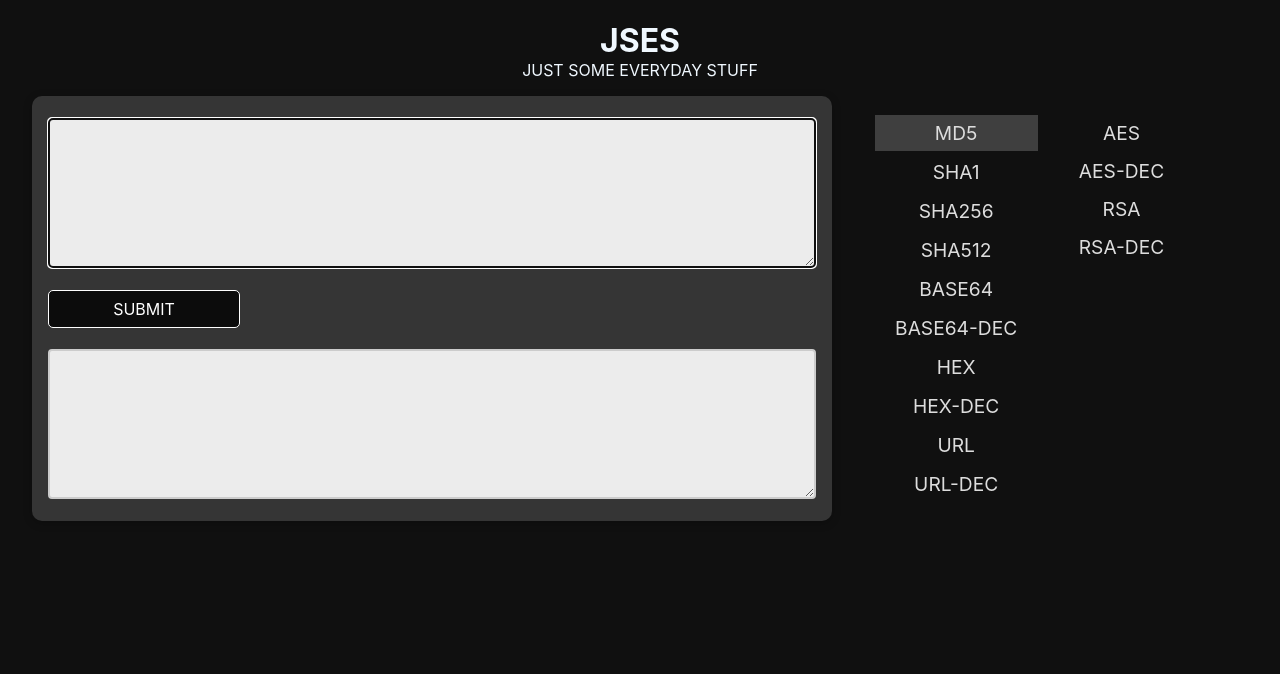
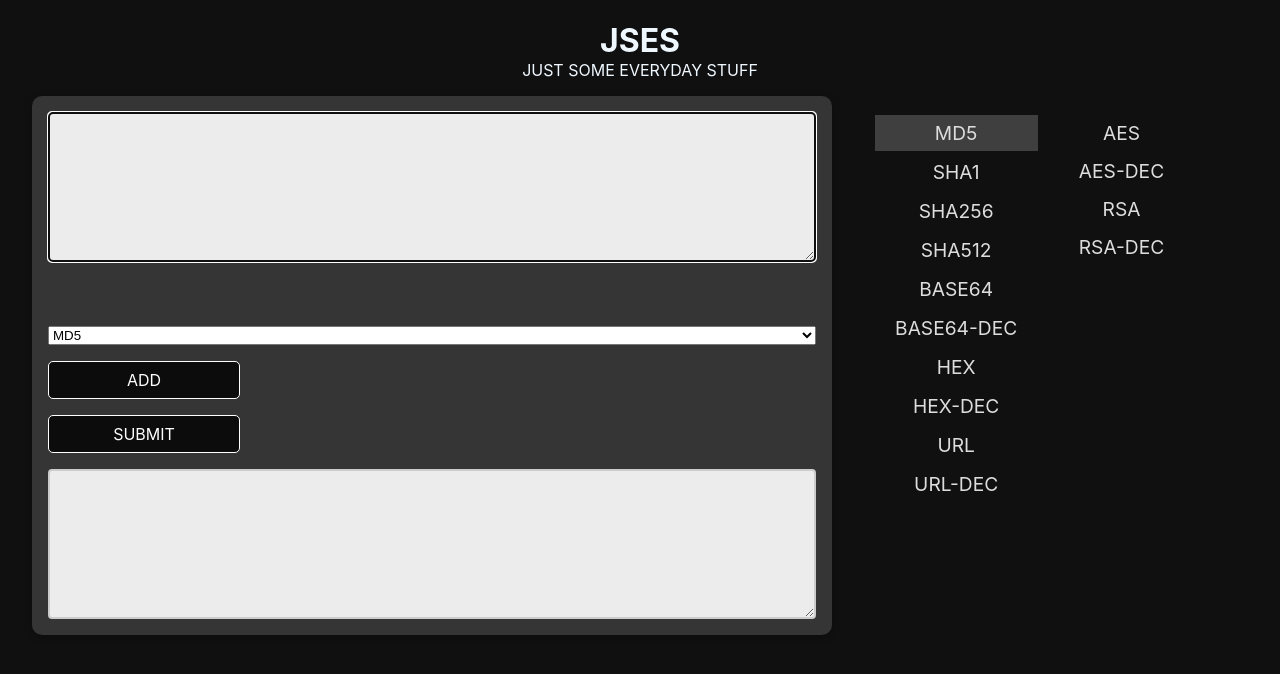
Before and after one commit to sarthak-diwan/jses, a React (Create React App) app: page / in a window 1280 px wide. Shown: the top 674 px of the page. Built offline with nearby package versions, Linux system fonts and the light colour scheme.

Commit message:
add chaining feature

```diff
--- a/src/components/MainCard.js
+++ b/src/components/MainCard.js
@@ -13,10 +13,22 @@ const MainCard = (props) => {
     const inputChangeHandler = (event) => {
         // console.log(event);
         let result = allHashes[props.currentHash](event.target.value);
+        for (let i = 0; i < props.chain.length; i++) {
+            result = allHashes[props.chain[i]](result);
+        }
         // console.log(result);
         setOutputStr(result);
     }
+    const handleDropdownChange = (e) => {
+        props.setSelectedValue(e.target.value);
+    }
 
+    const addChain = () => {
+        let _ = props.chain;
+        _.push(props.selectedValue);
+        props.setChain(_);
+        props.setNote("Current route: " + props.currentHash + ' --> ' + props.chain.join(' --> '));
+    }
 
     if(props.itemType === "ENC"){
         let jsxTr;
@@ -35,11 +47,23 @@ const MainCard = (props) => {
         return jsxTr;
     }
 
+    let jsxCode = [];
+    for(let k in allHashes){
+        jsxCode.push(
+            <option value={k}>{k}</option>
+        );
+    }
+
     {/* {props.itemType === "ENC" ? encHandler(props.currentHash) : ""} */}
     return(
         <Card className={classes['main-card']}>
             <UserInput inputChangeHandler={inputChangeHandler} inputClass='hash'>
             </UserInput>
+            <p style={{color: 'white'}}>{props.note}</p>
+            <select onChange={handleDropdownChange}>
+                {jsxCode}
+            </select>
+            <Button onClick={addChain}>ADD</Button>
             <Button >
                 SUBMIT
             </Button>
--- a/src/components/Sidebar.js
+++ b/src/components/Sidebar.js
@@ -5,6 +5,8 @@ const Sidebar = (props) => {
     const liClickHandler = (event) => {
         props.setCurrentHash(event.target.innerText);
         props.setItemType("HASH");
+        props.setNote('');
+        props.setChain([]);
         // console.log(event);
         document.getElementById("userInput").value="";
 
--- a/src/components/Sidebar2.js
+++ b/src/components/Sidebar2.js
@@ -5,6 +5,8 @@ const Sidebar2 = (props) => {
     const liClickHandler = (event) => {
         props.setCurrentHash(event.target.innerText);
         props.setItemType("ENC");
+        props.setNote('');
+        props.setChain([]);
         // if(event.target.innerText === "RSA"){
         //     props.setItemType("RSA");
         // }
--- a/src/components/Wrapper.js
+++ b/src/components/Wrapper.js
@@ -7,13 +7,16 @@ import Sidebar2 from './Sidebar2';
 const Wrapper = () => {
     const [currentHash,setCurrentHash] = useState("MD5");
     const [itemType, setItemType] = useState("HASH");
+    const [selectedValue, setSelectedValue] = useState('MD5');
+    const [note, setNote] = useState('');
+    const [chain, setChain] = useState([]);
     return(
         <div className={classes.wrapper}>
-            <MainCard currentHash={currentHash} setCurrentHash={setCurrentHash} itemType={itemType}>
+            <MainCard selectedValue={selectedValue} setSelectedValue={setSelectedValue} note={note} setNote={setNote} chain={chain} setChain={setChain} currentHash={currentHash} setCurrentHash={setCurrentHash} itemType={itemType}>
             </MainCard>
-            <Sidebar currentHash={currentHash} setCurrentHash={setCurrentHash} itemType={itemType} setItemType={setItemType}>
+            <Sidebar note={note} setNote={setNote} chain={chain} setChain={setChain} currentHash={currentHash} setCurrentHash={setCurrentHash} itemType={itemType} setItemType={setItemType}>
             </Sidebar >
-            <Sidebar2 currentHash={currentHash} setCurrentHash={setCurrentHash} itemType={itemType} setItemType={setItemType}>
+            <Sidebar2 note={note} setNote={setNote} chain={chain} setChain={setChain} currentHash={currentHash} setCurrentHash={setCurrentHash} itemType={itemType} setItemType={setItemType}>
             </Sidebar2>
         </div>
     );
```
